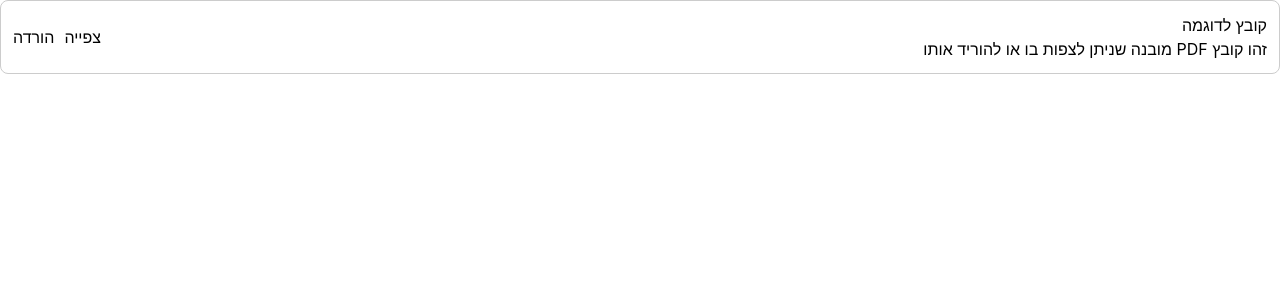
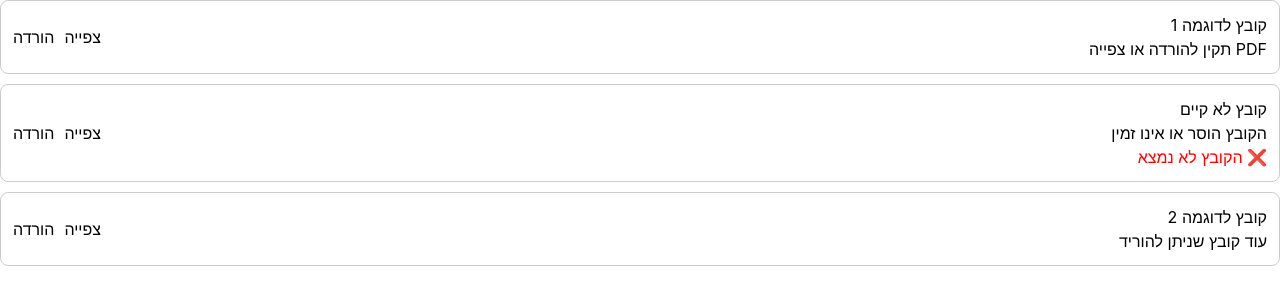
Before and after one commit to tamar0583235240/Temp-Project, a React (Create React App) app in the folder packages/frontend/: page /interviewMaterialsHub in a window 1280 px wide. Shown: the top 304 px of the page. Built offline with nearby package versions, Linux system fonts and the light colour scheme.

Commit message:
add files

```diff
--- a/packages/frontend/src/features/interview-materials-hub/components/DownloadCard.tsx
+++ b/packages/frontend/src/features/interview-materials-hub/components/DownloadCard.tsx
@@ -1,15 +1,88 @@
+// import React from 'react';
+
+// const DownloadCard: React.FC = () => {
+//     const title = "קובץ לדוגמה";
+//     const description = "זהו קובץ PDF מובנה שניתן לצפות בו או להוריד אותו";
+//     const fileUrl = "/example.pdf";
+
+//     const handleView = () => {
+//         window.open(fileUrl, '_blank');
+//     };
+
+//     const handleDownload = () => {
+//         const link = document.createElement('a');
+//         link.href = fileUrl;
+//         link.download = fileUrl.split('/').pop() || 'download';
+//         link.click();
+//     };
+
+//     return (
+//         <div style={styles.card}>
+//             <div>
+//                 <h3>{title}</h3>
+//                 <p>{description}</p>
+//             </div>
+//             <div style={styles.buttons}>
+//                 <button onClick={handleView}>צפייה</button>
+//                 <button onClick={handleDownload}>הורדה</button>
+//             </div>
+//         </div>
+//     );
+// };
+
+// const styles = {
+//     card: {
+//         border: '1px solid #ccc',
+//         padding: '12px',
+//         borderRadius: '8px',
+//         marginBottom: '10px',
+//         display: 'flex',
+//         justifyContent: 'space-between',
+//         alignItems: 'center',
+//         direction: 'rtl',
+//     } as React.CSSProperties,
+//     buttons: {
+//         display: 'flex',
+//         gap: '10px',
+//     } as React.CSSProperties,
+// };
+
+// export default DownloadCard;
 import React from 'react';
 
-const DownloadCard: React.FC = () => {
-    const title = "קובץ לדוגמה";
-    const description = "זהו קובץ PDF מובנה שניתן לצפות בו או להוריד אותו";
-    const fileUrl = "/example.pdf";
+// רשימת קבצים לדוגמה
+const files = [
+    {
+        title: "קובץ לדוגמה 1",
+        description: "PDF תקין להורדה או צפייה",
+        fileUrl: "/example1.pdf"
+    },
+    {
+        title: "קובץ לא קיים",
+        description: "הקובץ הוסר או אינו זמין",
+        fileUrl: "" // סימון לקובץ חסר
+    },
+    {
+        title: "קובץ לדוגמה 2",
+        description: "עוד קובץ שניתן להוריד",
+        fileUrl: "/example2.pdf"
+    }
+];
 
-    const handleView = () => {
+const DownloadList: React.FC = () => {
+    const handleView = (fileUrl: string) => {
+        if (!fileUrl) {
+            alert("הקובץ לא זמין לצפייה");
+            return;
+        }
         window.open(fileUrl, '_blank');
     };
 
-    const handleDownload = () => {
+    const handleDownload = (fileUrl: string) => {
+        if (!fileUrl) {
+            alert("הקובץ לא זמין להורדה");
+            return;
+        }
         const link = document.createElement('a');
         link.href = fileUrl;
         link.download = fileUrl.split('/').pop() || 'download';
@@ -17,15 +90,22 @@ const DownloadCard: React.FC = () => {
     };
 
     return (
-        <div style={styles.card}>
-            <div>
-                <h3>{title}</h3>
-                <p>{description}</p>
-            </div>
-            <div style={styles.buttons}>
-                <button onClick={handleView}>צפייה</button>
-                <button onClick={handleDownload}>הורדה</button>
-            </div>
+        <div>
+            {files.map((file, index) => (
+                <div key={index} style={styles.card}>
+                    <div>
+                        <h3>{file.title}</h3>
+                        <p>{file.description}</p>
+                        {!file.fileUrl && (
+                            <p style={{ color: 'red' }}>❌ הקובץ לא נמצא</p>
+                        )}
+                    </div>
+                    <div style={styles.buttons}>
+                        <button onClick={() => handleView(file.fileUrl)}>צפייה</button>
+                        <button onClick={() => handleDownload(file.fileUrl)}>הורדה</button>
+                    </div>
+                </div>
+            ))}
         </div>
     );
 };
@@ -47,4 +127,4 @@ const styles = {
     } as React.CSSProperties,
 };
 
-export default DownloadCard;
+export default DownloadList;
```
